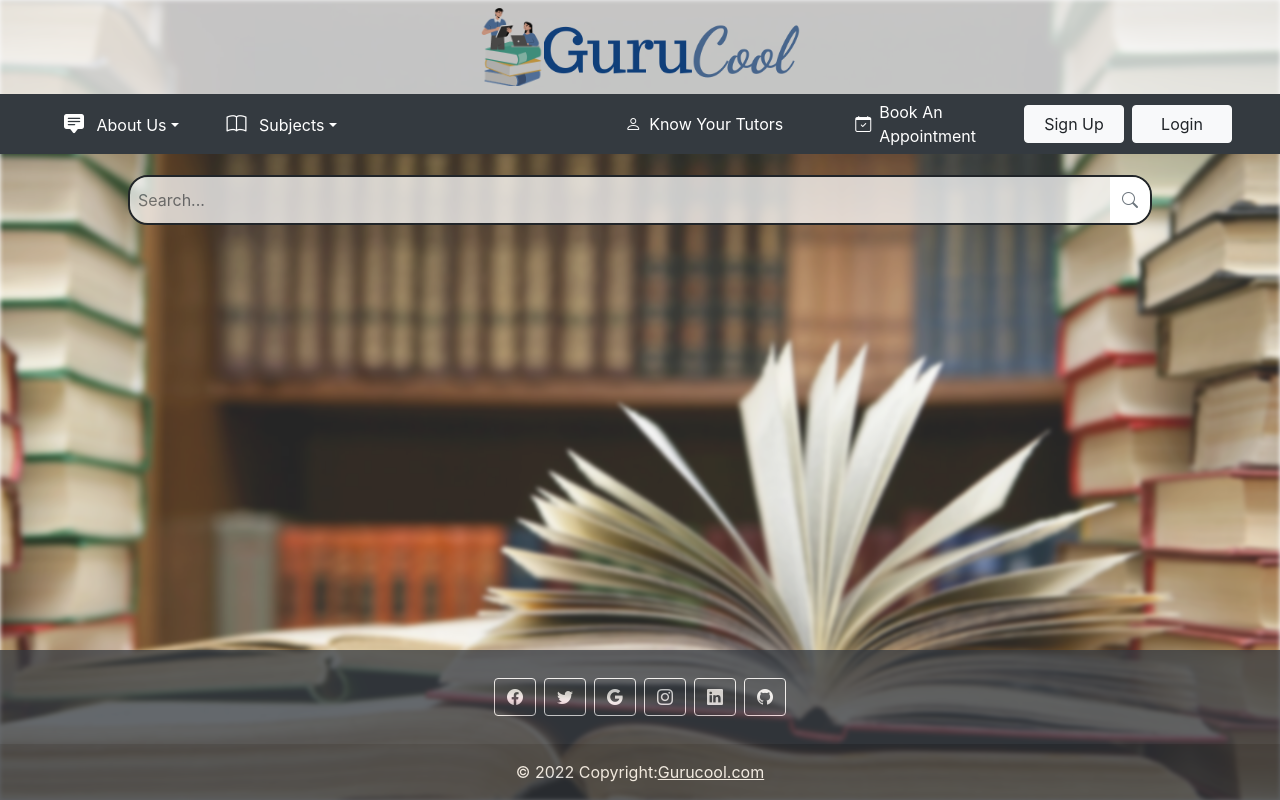
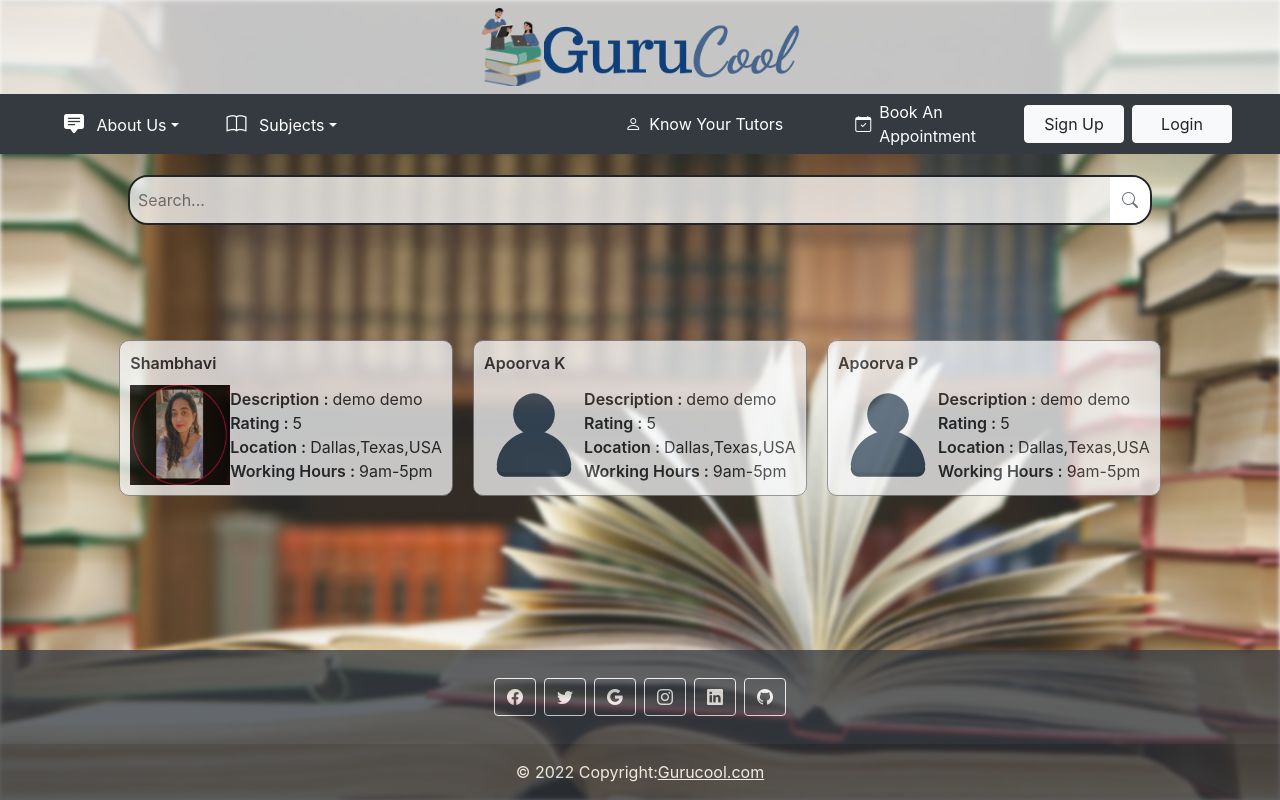
Before and after one commit to ApoorvaKamat/GuruCool_React, a React (Create React App) app in the folder gurucool-group12/: page / in a window 1280 px wide. Both pictures are taken after a click on the link "Know Your Tutors". Built offline with nearby package versions, Linux system fonts and the light colour scheme.

Commit message:
pushing card component

```diff
--- a/gurucool-group12/public/data/tutors.json
+++ b/gurucool-group12/public/data/tutors.json
@@ -2,7 +2,7 @@
 	"Tutors": [
 	  {
 		"tutorName": "Shambhavi",
-		"profilePicture": "pathOfImage",
+		"profilePicture": "images/shamma.png",
 		"tutorRating": 5,
 		"tutorLocation": {
 		  "city": "Dallas",
@@ -46,7 +46,7 @@
 	  },
 	  {
 		"tutorName": "Apoorva K",
-		"profilePicture": "pathOfImage",
+		"profilePicture": "",
 		"tutorRating": 5,
 		"tutorLocation": {
 		  "city": "Dallas",
@@ -80,7 +80,7 @@
 	  },
 	  {
 		"tutorName": "Apoorva P",
-		"profilePicture": "pathOfImage",
+		"profilePicture": "",
 		"tutorRating": 5,
 		"tutorLocation": {
 		  "city": "Dallas",
--- a/gurucool-group12/src/App.css
+++ b/gurucool-group12/src/App.css
@@ -76,9 +76,12 @@
 .tutor-list-container{
   display: flex;
   flex-wrap: wrap;
-  margin-top: 20px;
+  /* margin-top: 20px; */
   justify-content: center;
   align-items: center;
+  left: 50%;
+  top: 70%;
+  transform: translate(-0%,100%);
 }
 .tutor-card-container{
   border-radius: 10px;
--- /dev/null
+++ b/gurucool-group12/src/components/cards.js
@@ -0,0 +1,39 @@
+import React from "react";
+import defaultProfilePic from "../assets/default-profile.svg"
+
+export const Cards = (props) => {
+    return(
+        <>
+            {props.filterData && props.filterData.map((tutor,index)=>{
+            const {tutorName, profilePicture, tutorDescription, tutorLocation, tutorRating, workingHours} = tutor;
+            return <div key={`tutor-${index}`} className="bg-light opacity-75 tutor-card-container" >
+                <div className="tutor-name">{tutorName}</div>
+                <div className="tutor-profile">
+                  <div className="profile-pic-container">
+                     <img src={profilePicture?profilePicture:defaultProfilePic} alt={defaultProfilePic} className="profile-pic"></img>
+                  </div>
+                  <div className="profile-details">
+                    <div className="description">
+                      <span className="bold-font">Description : </span>
+                      <span>{tutorDescription}</span>
+                    </div>
+                    <div className="rating">
+                      <span className="bold-font"> Rating : </span>
+                      <span>{tutorRating}</span>
+                     </div>
+                    <div className="location">
+                      <span className="bold-font"> Location : </span>
+                      <span>{tutorLocation.city},{tutorLocation.state},{tutorLocation.country}</span>
+                     </div>
+                    <div className="working hours">
+                      <span className="bold-font">Working Hours : </span>
+                      <span>{workingHours}</span>
+                      </div>
+                  </div>
+                </div>
+            </div>
+          })}
+        </>
+
+    )
+}
--- a/gurucool-group12/src/components/navbar.js
+++ b/gurucool-group12/src/components/navbar.js
@@ -2,7 +2,7 @@ import React,{useState} from 'react';
 import Button from './buttonLogin';
 import Option from './option';
 import { NavBarDropdown } from './navBarDropdown';
-//import { Cards } from './cards';
+import { Cards } from './cards';
 //import SearchBar from './search';
 
 
@@ -48,7 +48,7 @@ const Navbar = () => {
       }
 
     return (
-        <div >
+        <>
             <nav className="navbar navbar-expand-sm bg-info navbar-dark bg-dark ps-5 pe-5 navblack">
             <NavBarDropdown />
             {/* <Option symbol="p-2 bi bi-person" option="Know Your Tutors"/> */}
@@ -66,9 +66,14 @@ const Navbar = () => {
                 <input type="text" className="p-2 form-control" placeholder="Search..."/>
                 <button className="btn btn-outline-secondary"  type="button"> <i className="bi bi-search "></i></button>
             </div>
-            {/* {isFetched?<Cards filterData = {filterData} />:null} */}
+            {isFetched?<div>
+                <div className={`tutor-list-container ${isFetched?'':'inactive'}`}>
+                    <Cards filterData = {filterData} />
+                </div>
+            </div>
+            :null}
 
-        </div>
+        </>
 
     );
 };
```
Also changed, not shown: gurucool-group12/public/images/shamma.png (added), gurucool-group12/src/assets/default-profile.svg (added).
